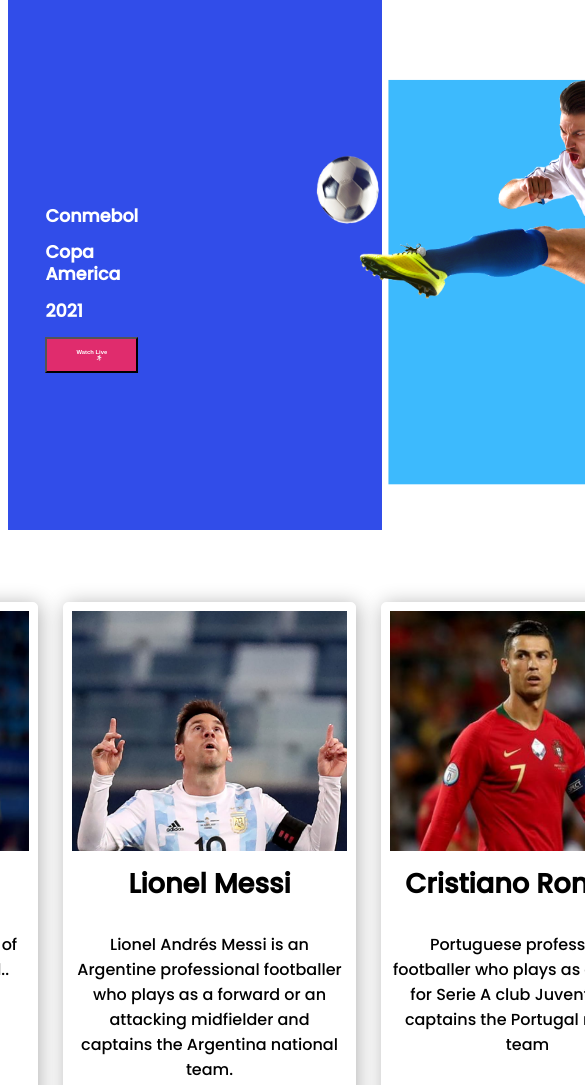
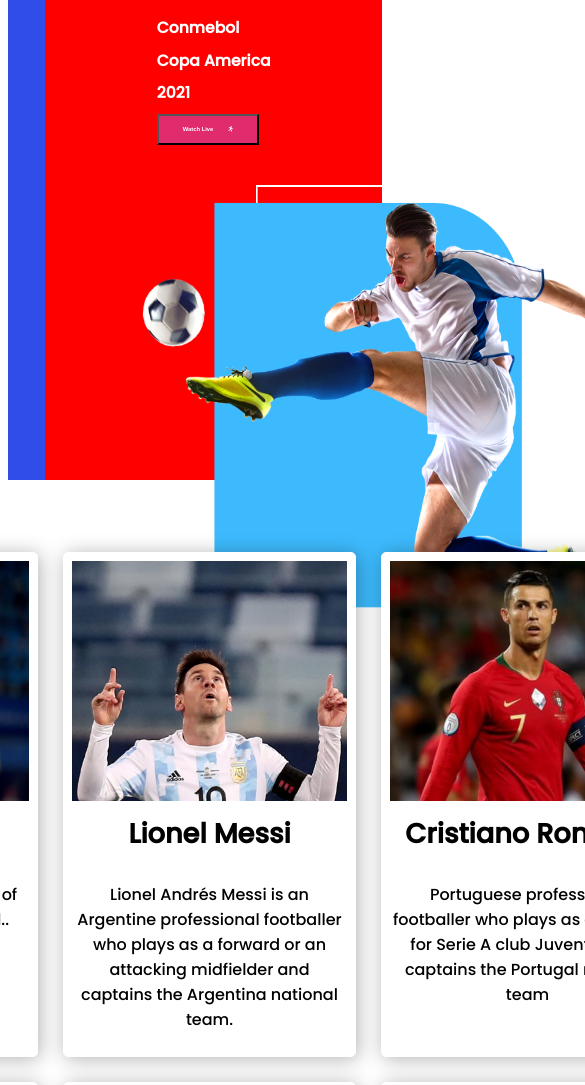
Before and after one commit to arif1193rahman/copa-america-2021, a plain HTML site: page index.html in a window 390 px wide. Shown: the top 1085 px of the page, 585 px wide, since content can reach past the window. Drawn offline with Linux system fonts and the light colour scheme.

Commit message:
responsive

```diff
--- a/index.html
+++ b/index.html
@@ -11,8 +11,7 @@
 </head>
 
 <body>
-    <header>
-        <section class="content">
+    <header class="content">
             <div class="header-info">
                 <div class="heading">
                     <h1>Conmebol</h1>
@@ -24,7 +23,6 @@
                     <img src="images/banner.png" alt="">
                 </div>
             </div>
-        </section>
     </header>
 
     <!-- Player Main Part -->
@@ -171,6 +169,8 @@
 
             </div>
         </section>
+
+        <!-- clubs Information -->
         <section>
             <div class="clubs">
                 <h2 class="logo-heading">In Partnership</h2>
@@ -185,6 +185,8 @@
                 </div>
             </div>
         </section>
+
+        <!-- Player field part -->
         <section class="player-list">
             <div class="list">
                 <h3>Defenders</h3>
@@ -210,10 +212,10 @@
                 <li></li>
                 <li></li>
             </div>
+        </section>
+    </main>
 
-        </section>
-
-    </main>
+    <!-- footer section -->
     <footer>
         <div class=logo>
             <img src="images/Logo.png" alt="">
--- a/style.css
+++ b/style.css
@@ -26,14 +26,14 @@ main{
 .header-info{
     display: flex;
     margin-left: 10%;
-    height: 530px;
+    height: 580px;
     align-items: center;
 
 }
 .heading{
-    font-size: 3vw;
+    font-size: 2vw;
     line-height: 22px;
-    margin-top: 10%;
+    margin-top: 2%;
     color: #FFFFFF;
 }
 .live-button{
@@ -50,7 +50,7 @@ main{
     width: 500px;
     height: 450px;
     margin-left: 35%;
-    margin-top: 10%;
+    margin-top: 8%;
     transition: transform 8s;
 }
 
@@ -81,16 +81,12 @@ main{
 .player-name{
     margin-top: 5px;
     font-size: 1.7rem;
-    /* font-weight: 700; */
 }
 
 .player-info{
     text-align: center;
 }
-h3{
 
-    /* font-weight: 700; */
-}
 /* clubs Information */
 .clubs{
     background-color:rgb(238, 245, 243);
@@ -113,9 +109,14 @@ height: 400px;
     margin-top: 20%;
     margin-left: 50px;
 }
+
+/* Player field part */
 .player-list{
     color: rgb(34, 190, 138);
+
 }
+
+
 /* Social Symbol and Button Section */
 .logo{
     text-align: center;
@@ -134,26 +135,27 @@ nav{
     width: 100%;
     padding-left: 40%;
 }
+
+/* footer section  */
 li{
     list-style: none;
     display: inline-block;
-
 }
 a{
     padding: 1rem;
     font-size: 1.5rem;
-    /* border-radius: 2px 2px 3px black; */
 }
 .copyright-paragraph{
-    font-size: 1.5rem;
+    font-size: 1.2rem;
     font-weight:400;
+    padding-bottom: 20px;
 }
 
 
 
 
 /* media quarry */
-/* @media only screen and (max-width:688px){ */
+@media only screen and (max-width:688px){
     /* .body{
         overflow-x: hidden;
     }
@@ -168,11 +170,11 @@ a{
         height: 150px;
         text-align: center;
         margin-right: 500px;
-    }
+    } */
     .header-info{
         flex-direction: column;
         background-color:red;
         height: 480px;
     }
 
-} */
+}
```
